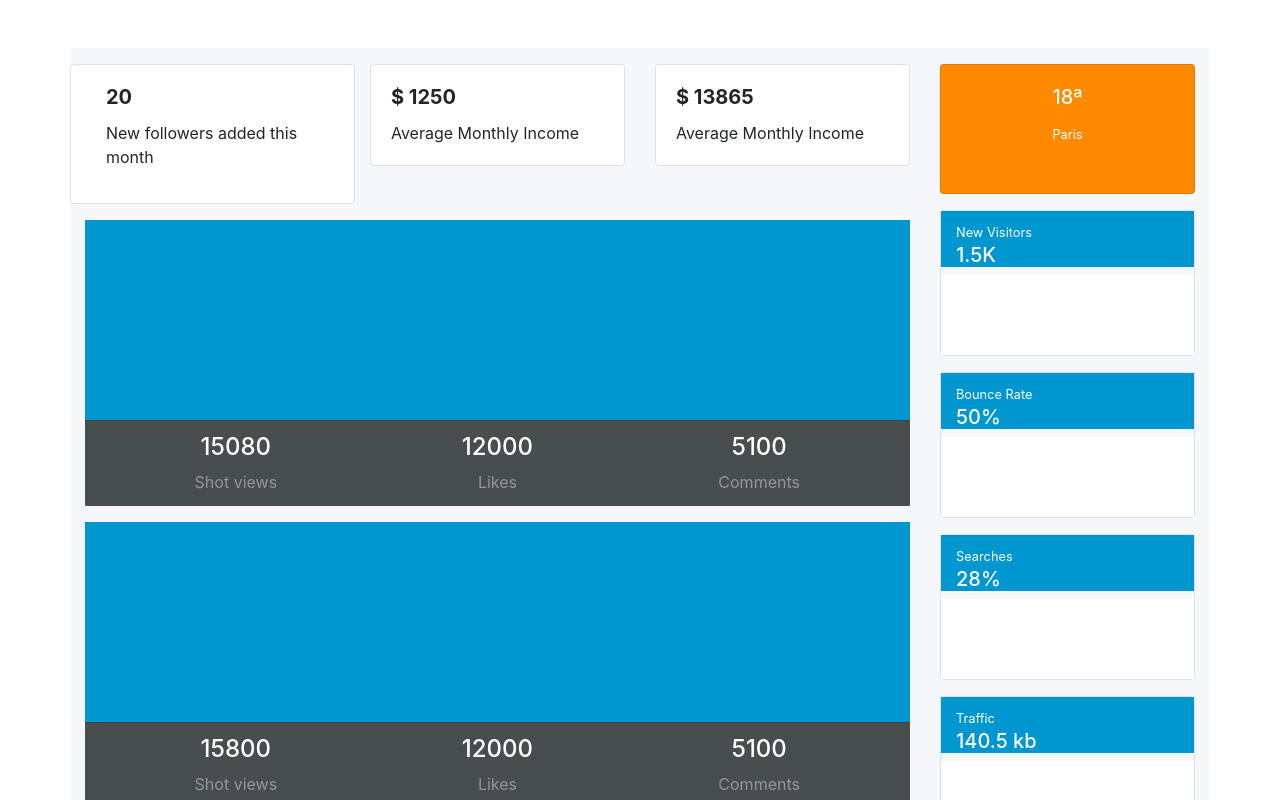
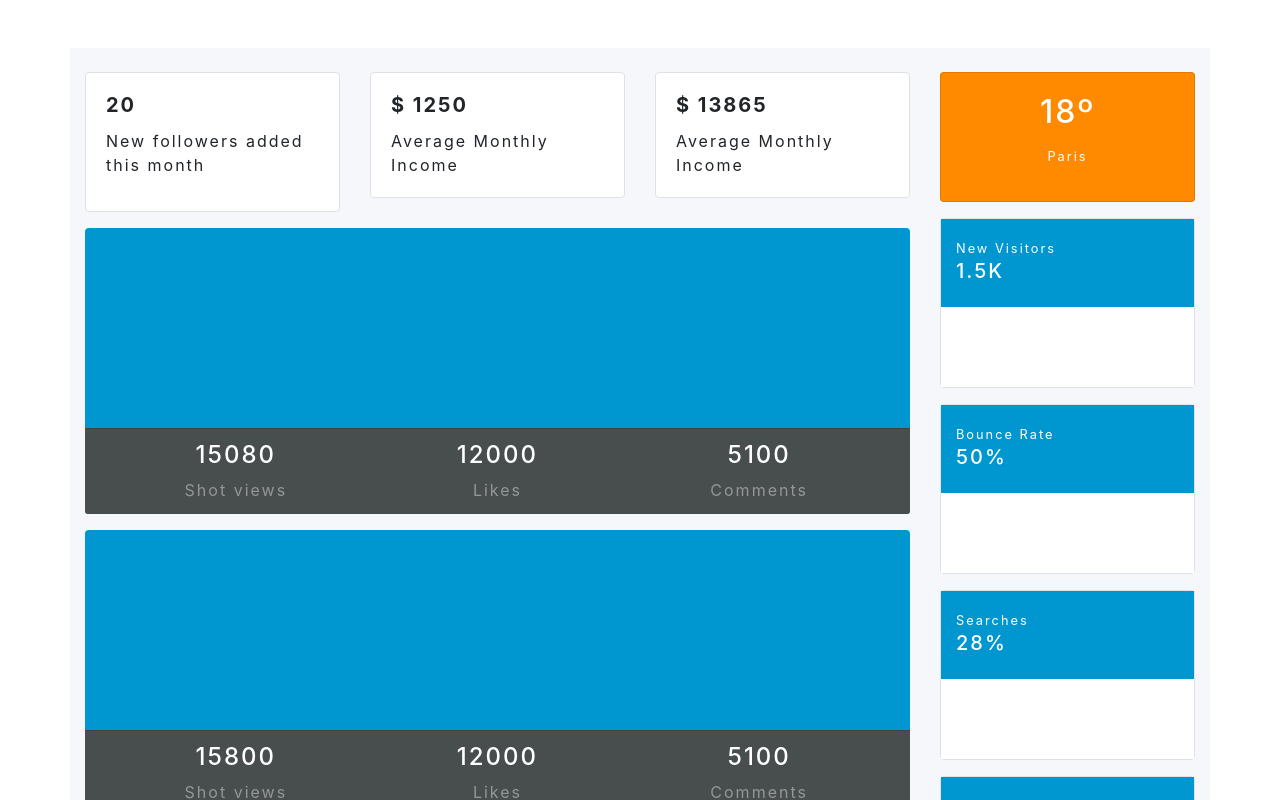
Before and after one commit to annasauciuc/reactLayout-challengeDevslopes, a React (Create React App) app: page / in a window 1280 px wide. Shown: the top 800 px of the page. Built offline with nearby package versions, Linux system fonts and the light colour scheme.

Commit message:
letter spacing changed

```diff
--- a/src/components/City/City.js
+++ b/src/components/City/City.js
@@ -5,11 +5,11 @@ const City = ({ city }) => {
   return (
     <React.Fragment>
       <div
-        className="card city-card text-center text-white"
+        className="card  mt-2 city-card text-center text-white"
         style={{ backgroundColor: "#FF8A00", height: "130px" }}
       >
         <div className="card-body">
-          <h5 className="card-title">{city}</h5>
+          <h2 className="card-title">{city}</h2>
           <small className="card-text">Paris</small>
         </div>
       </div>
--- a/src/components/Folowers/Followers.js
+++ b/src/components/Folowers/Followers.js
@@ -3,9 +3,11 @@ import React, { Component } from "react";
 const Followers = ({ followers }) => {
   return (
     <React.Fragment>
-      <div className="border bg-white rounded col-xs-12 col-sm-6 col-md-4 "
-      style={{height:'140px'}}>
-        <div className="  card-body">
+      <div className="col-xs-12 col-sm-6 col-md-4 ">
+        <div
+          className="  card-body  mt-2 border bg-white rounded "
+          style={{ height: "140px" }}
+        >
           <h5 className="card-title">
             <strong> 20</strong>
           </h5>
--- a/src/components/Income/Income.js
+++ b/src/components/Income/Income.js
@@ -13,8 +13,8 @@ class Income extends Component {
           <Followers followers={followers} />
           {income.map((inc, i) => {
             return (
-              <div className="  col-xs-12 col-sm-6 col-md-4">
-                <div className="card-body  bg-white rounded border">
+              <div className=" col-xs-12 col-sm-6 col-md-4">
+                <div className="card-body  mt-2  bg-white rounded border">
                   <h5 className="card-title">
                     <strong> $ {inc}</strong>{" "}
                   </h5>
--- a/src/components/Layout/Layout.js
+++ b/src/components/Layout/Layout.js
@@ -15,7 +15,7 @@ class Layout extends Component {
       views: [15080, 15800],
       likes: [12000, 12000],
       comments: [5100, 5100],
-      city: "18ª",
+      city: "18º",
       rates: {
         title: ["New Visitors","Bounce Rate", "Searches",  "Traffic",],
         procent: ["1.5K", "50%", "28%", "140.5 kb"]
@@ -37,7 +37,7 @@ class Layout extends Component {
 
     return (
       <React.Fragment>
-        <div className="container mt-5">
+        <div className="container mt-5 mb-5">
           <div className="row ">
             <div className="col-md-9    mt-3">
               <Income income={income} />
--- a/src/components/Photo/Photo.js
+++ b/src/components/Photo/Photo.js
@@ -11,8 +11,8 @@ class Photo extends Component {
       <React.Fragment>
         {views.map((view, i) => {
           return (
-            <div className=" mt-3 rounded  photo-container">
-              <div className="  photo ">
+            <div className=" mt-3   photo-container">
+              <div className=" rounded photo ">
                 <div className="card-body main-card">
                   <h5 className="card-title" />
                   <p className="card-text" />
--- a/src/components/Rates/Rates.js
+++ b/src/components/Rates/Rates.js
@@ -10,7 +10,7 @@ class Rates extends Component {
           return (
             <div className=" mt-3 rounded border  ">
               <div
-                className=" pt-2  col-md-12 text-white"
+                className=" pt-3 pb-3  col-md-12 text-white"
                 style={{ backgroundColor: "#0096D0" }}
               >
                 <small className="card-text">{rate}</small>
--- a/src/index.css
+++ b/src/index.css
@@ -1,14 +1,8 @@
 body {
-  margin: 0;
-  padding: 0;
-  font-family: -apple-system, BlinkMacSystemFont, "Segoe UI", "Roboto", "Oxygen",
-    "Ubuntu", "Cantarell", "Fira Sans", "Droid Sans", "Helvetica Neue",
-    sans-serif;
-  -webkit-font-smoothing: antialiased;
-  -moz-osx-font-smoothing: grayscale;
+    margin: 0;
+    padding: 0;
+    font-family: "Roboto", "Oxygen", "Ubuntu", "Cantarell", "Fira Sans", "Droid Sans", "Helvetica Neue", sans-serif;
+    -webkit-font-smoothing: antialiased;
+    -moz-osx-font-smoothing: grayscale;
+    letter-spacing: 2px;
 }
-
-code {
-  font-family: source-code-pro, Menlo, Monaco, Consolas, "Courier New",
-    monospace;
-}
```
